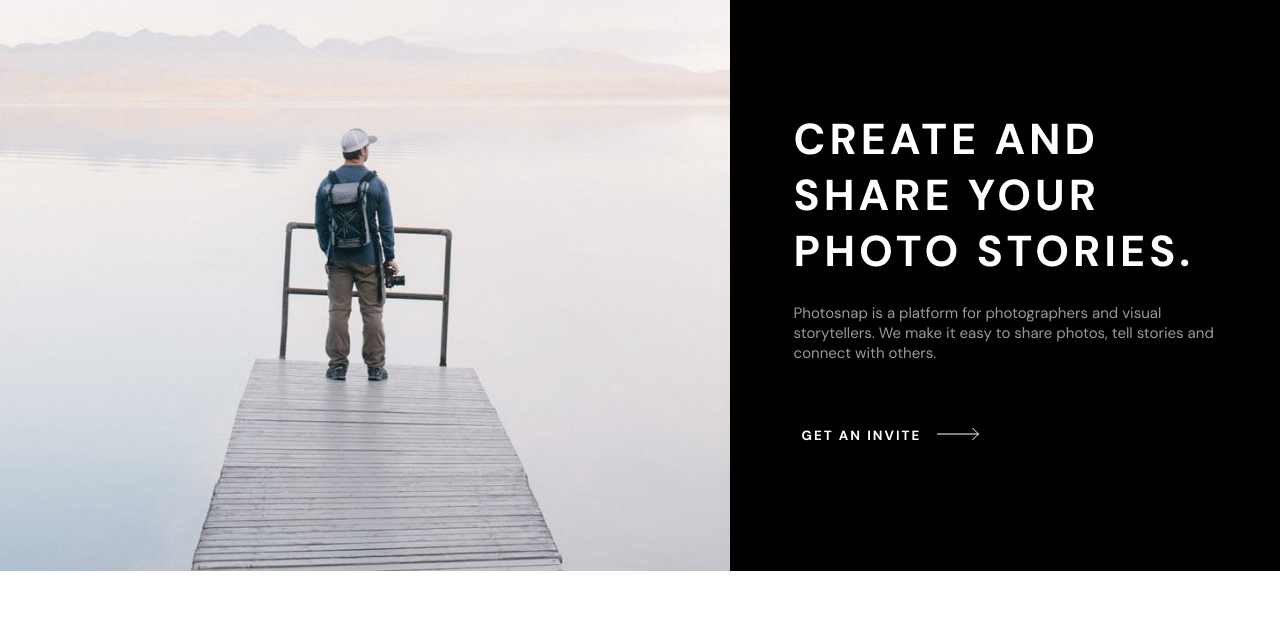
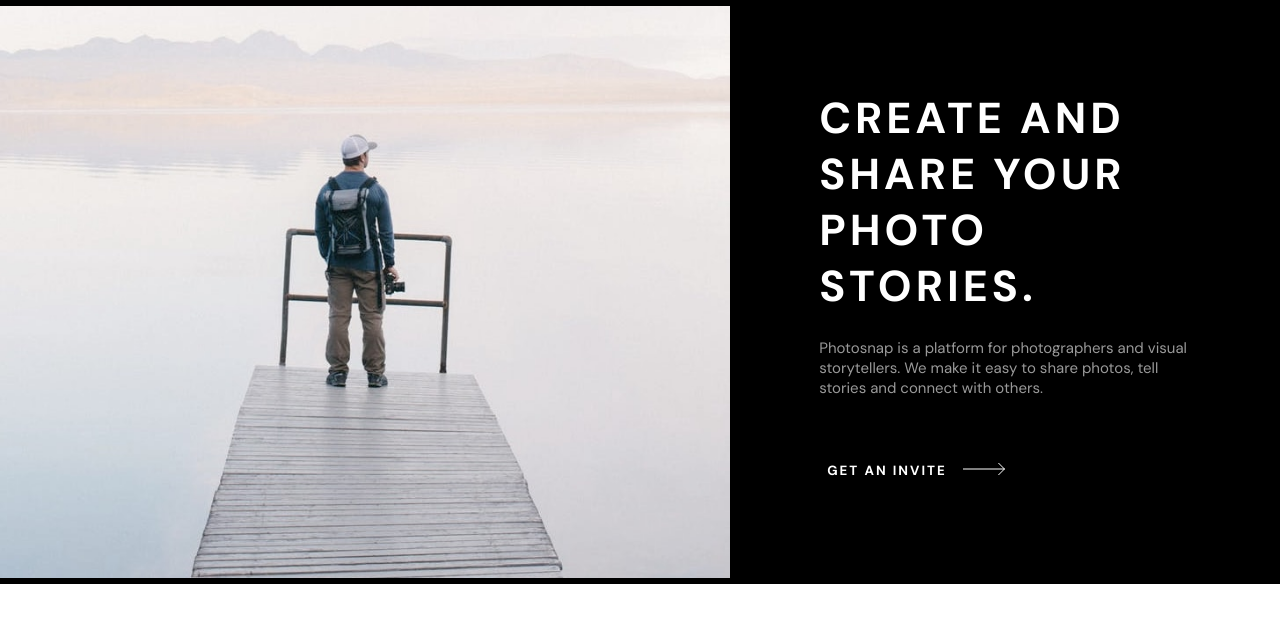
Before and after one commit to 79rubart/photosnap, a React (Create React App) app: page / in a window 1280 px wide. Shown: the top 622 px of the page. Built offline with nearby package versions, Linux system fonts and the light colour scheme.

Commit message:
style(MainCard): change padding

```diff
--- a/src/components/MainCard/MainCard.css
+++ b/src/components/MainCard/MainCard.css
@@ -9,7 +9,7 @@
 
 .c-main-card__text{
     width:43%;
-    padding: 5%;
+    padding: 7%;
 }
 
 .c-main-card__text h1{
```
